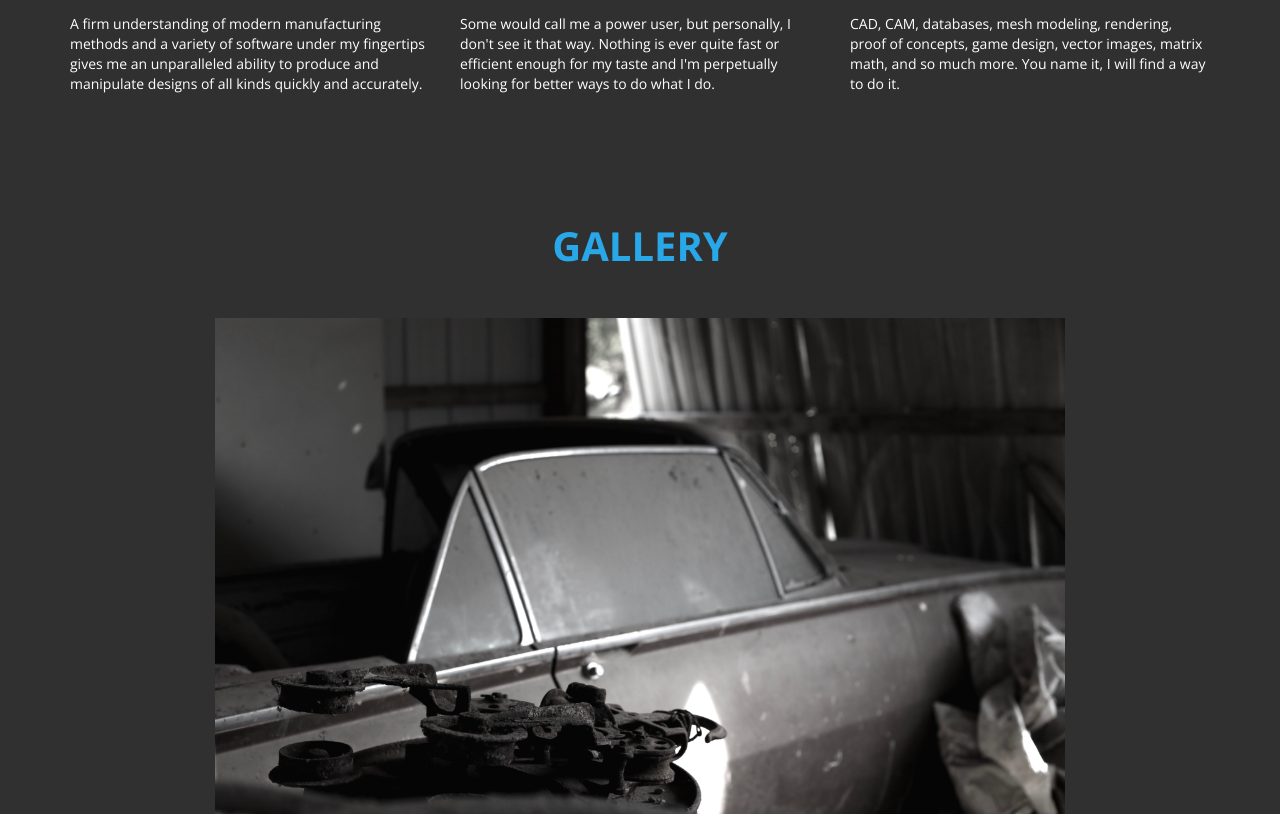
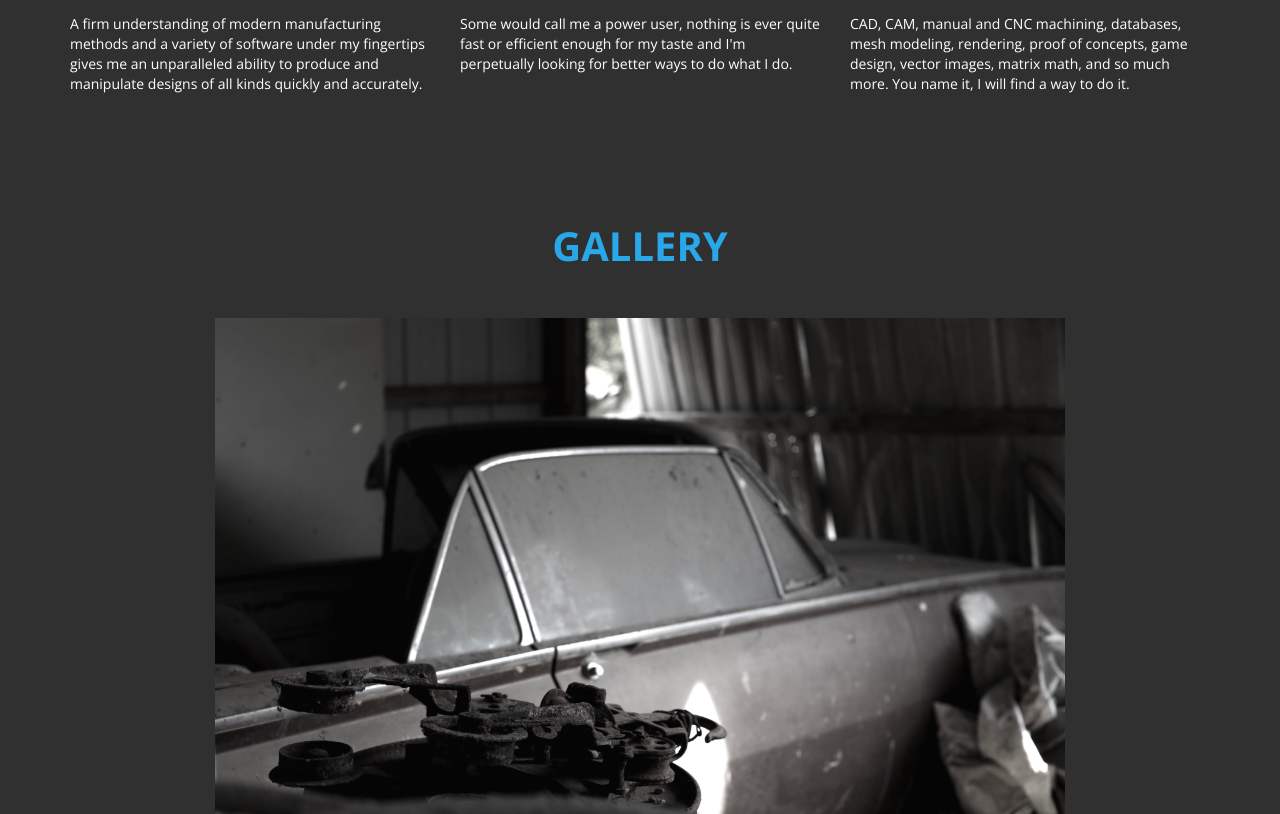
Before and after one commit to bahale/portfolio, a plain HTML site: page index.html in a window 1280 px wide. Shown: the part 977-1791 px from the top of the page. Drawn offline with nearby package versions, Linux system fonts and the light colour scheme.

Commit message:
Update index.html

```diff
--- a/index.html
+++ b/index.html
@@ -133,7 +133,7 @@
 								<h3 class="media-heading">INNOVATIVE APPROACHES &amp; WORKFLOW OPTIMIZATION</h3>
 							</div>
 							<div class="media-body">
-								<p>Some would call me a power user, but personally, I don't see it that way. Nothing is ever quite fast or efficient enough for my taste and I'm perpetually looking for better ways to do what I do.</p>
+								<p>Some would call me a power user, nothing is ever quite fast or efficient enough for my taste and I'm perpetually looking for better ways to do what I do.</p>
 							</div>
 						</div>
 					</div>
@@ -146,7 +146,7 @@
 								<h3 class="media-heading">WIDE RANGE OF SOFTWARE PROFICIENCIES &amp; SKILLS</h3>
 							</div>
 							<div class="media-body">
-								<p>CAD, CAM, databases, mesh modeling, rendering, proof of concepts, game design, vector images, matrix math, and so much more. You name it, I will find a way to do it. </p>
+								<p>CAD, CAM, manual and CNC machining, databases, mesh modeling, rendering, proof of concepts, game design, vector images, matrix math, and so much more. You name it, I will find a way to do it. </p>
 							</div>
 						</div>
 					</div>
```
